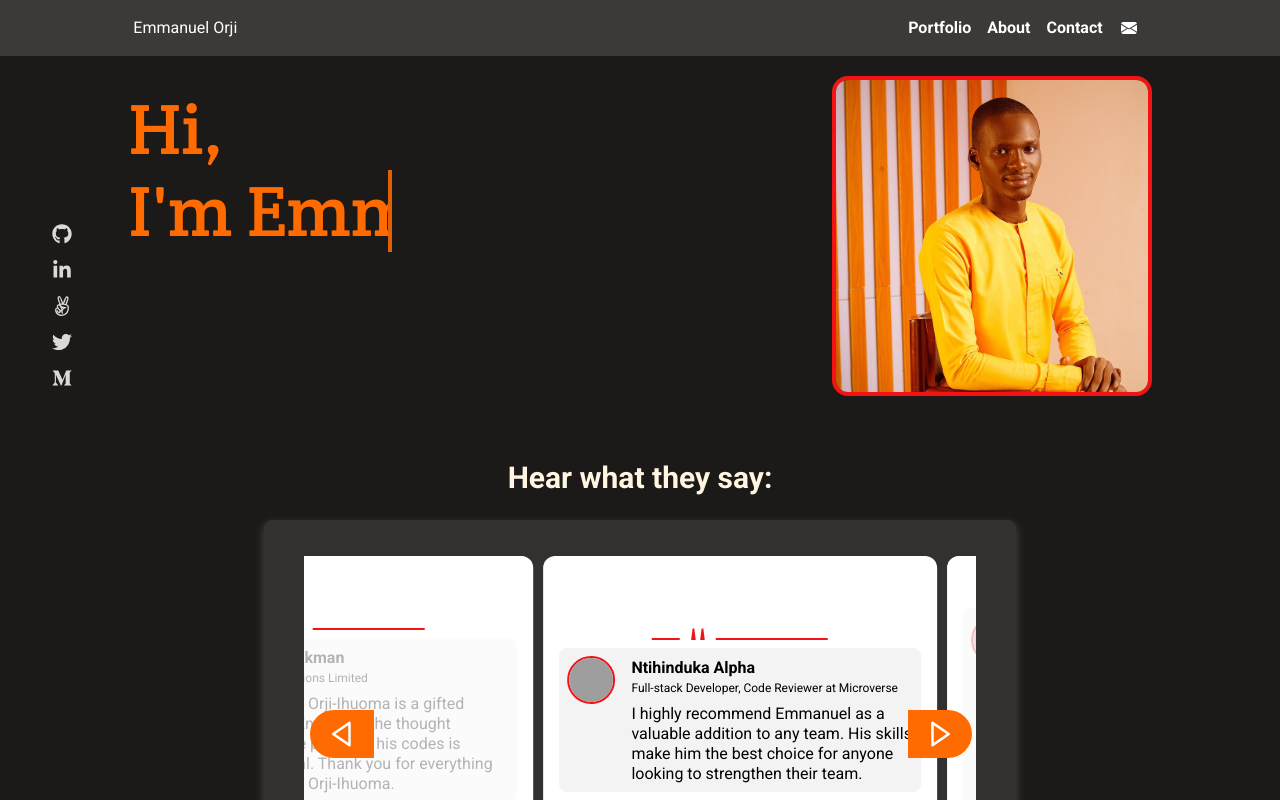
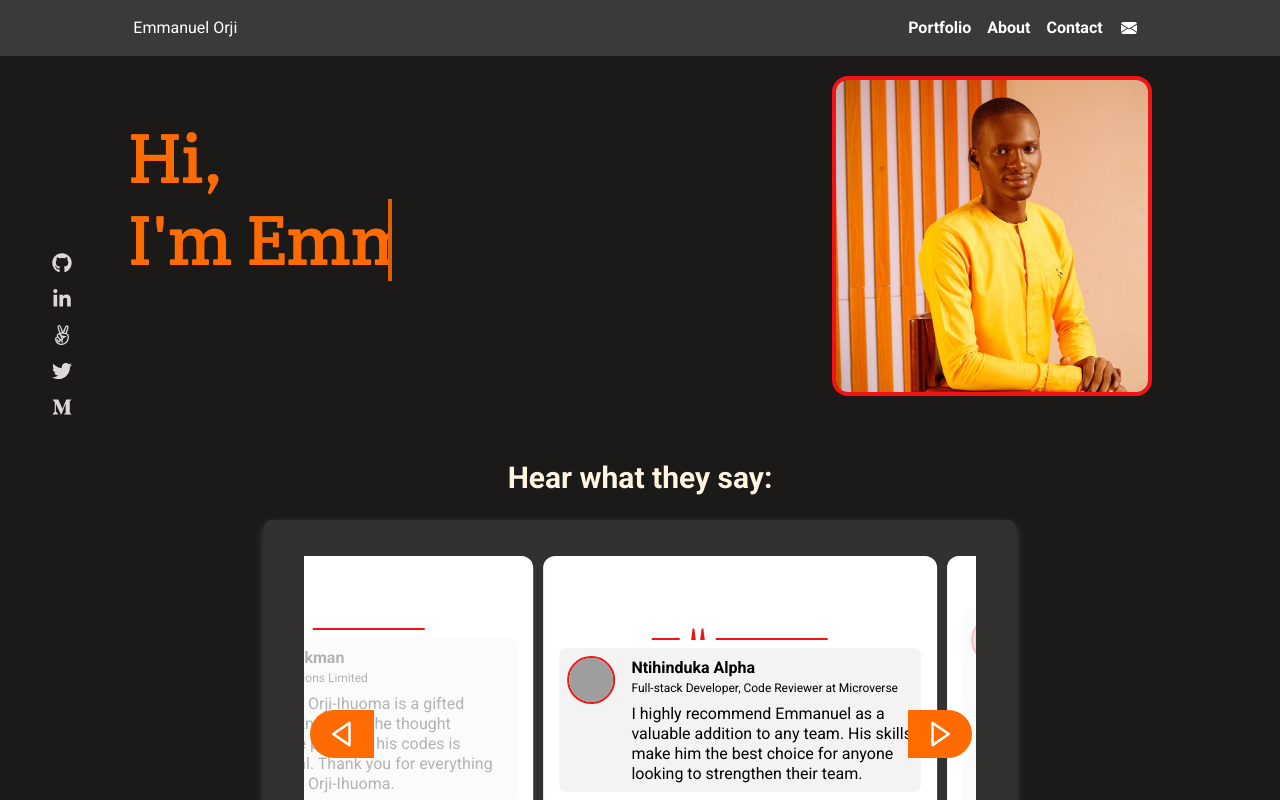
Before and after one commit to emmiiorji/portfolio, a React (Create React App) app: page / in a window 1280 px wide. Shown: the top 800 px of the page. Built offline with nearby package versions, Linux system fonts and the light colour scheme; grey boxes are pictures that could not be loaded; a web font is replaced by a local one.

Commit message:
Update headline paragraph

```diff
--- a/src/components/Headline.js
+++ b/src/components/Headline.js
@@ -8,9 +8,8 @@ import {
 } from '../helpers/dynamicKeyframes';
 
 const Headline = () => {
-  const headlineText = `I am a passionate full-stack developer with a flair for crafting innovative and
-    seamless digital experiences. With a deep love for both front-end aesthetics and back-end
-    functionality, I embark on a continuous journey to bring ideas to life through code`;
+  const headlineText = `I implement both front-end aesthetics and back-end functionality, bringing ideas
+    to life through codes and giving a unique blend of creativity and technical precision to my projects.`;
   const paragraphTime = headlineText.length * 0.2;
   const totalTime = paragraphTime + 25;
 
```
